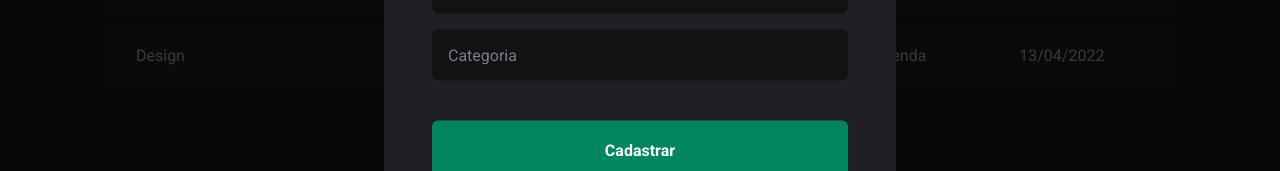
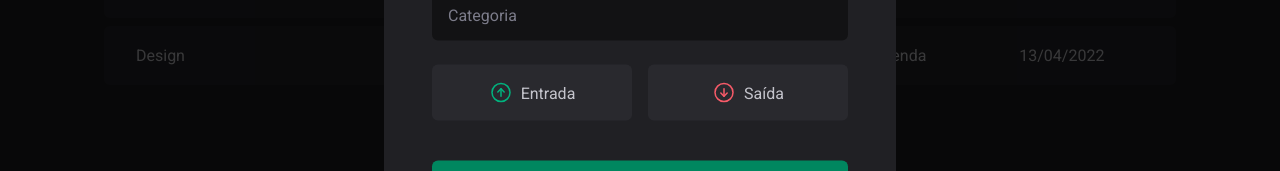
Before and after one commit to Andersonsilvamota/dt-money, a React (Vite) app: page / in a window 1280 px wide. Both pictures are taken after a click on the button "Nova transação". Shown: the part 393-564 px from the top of the page. Built offline with nearby package versions, Linux system fonts and the light colour scheme.

Commit message:
Criando botões de entrada e saída

```diff
--- a/src/components/NewTransactionModal/index.tsx
+++ b/src/components/NewTransactionModal/index.tsx
@@ -1,6 +1,6 @@
 import * as Dialog from "@radix-ui/react-dialog";
-import { X } from "phosphor-react";
-import { CloseButton, Content, Overlay } from "./style";
+import { ArrowCircleDown, ArrowCircleUp, X } from "phosphor-react";
+import { CloseButton, Content, Overlay, TransactionType, TransactionTypeButton } from "./style";
 
 export function NewTransactionModal(){
   return (
@@ -17,6 +17,17 @@
           <input type="number" placeholder="Preço" required/>
           <input type="text" placeholder="Categoria" required/>
 
+          <TransactionType>
+            <TransactionTypeButton variant="income">
+              <ArrowCircleUp size={24}/>
+              Entrada
+            </TransactionTypeButton>
+            <TransactionTypeButton variant="outcome">
+              <ArrowCircleDown size={24}/>
+              Saída
+            </TransactionTypeButton>
+          </TransactionType>
+
           <button type="submit">Cadastrar</button>
         </form>
 
--- a/src/components/NewTransactionModal/style.ts
+++ b/src/components/NewTransactionModal/style.ts
@@ -57,6 +57,7 @@
     }
   }
 `
+
 export const CloseButton = styled(Dialog.Close)`
   position: absolute;
   background: transparent;
@@ -67,3 +68,31 @@
   cursor: pointer;
   color: ${props => props.theme['gray-500']};
 `
+
+export const TransactionType = styled.div`
+  display: grid;
+  grid-template-columns: repeat(2, 1fr);
+  gap: 1rem;
+  margin-top: 0.5rem;
+`
+
+interface TransactionTypeButtonProps {
+  variant?: 'income' | 'outcome'
+}
+
+export const TransactionTypeButton = styled.button<TransactionTypeButtonProps>`
+  background: ${props => props.theme['gray-700']};
+  padding: 1rem;
+  display: flex;
+  align-items: center;
+  justify-content: center;
+  gap: 0.5rem;
+  border-radius: 6px;
+  cursor: pointer;
+  border: 0;
+  color: ${props => props.theme['gray-300']};
+
+  svg {
+    color: ${props => props.variant === 'income' ? props.theme['green-300'] : props.theme['red-300']};
+  }
+`
```
